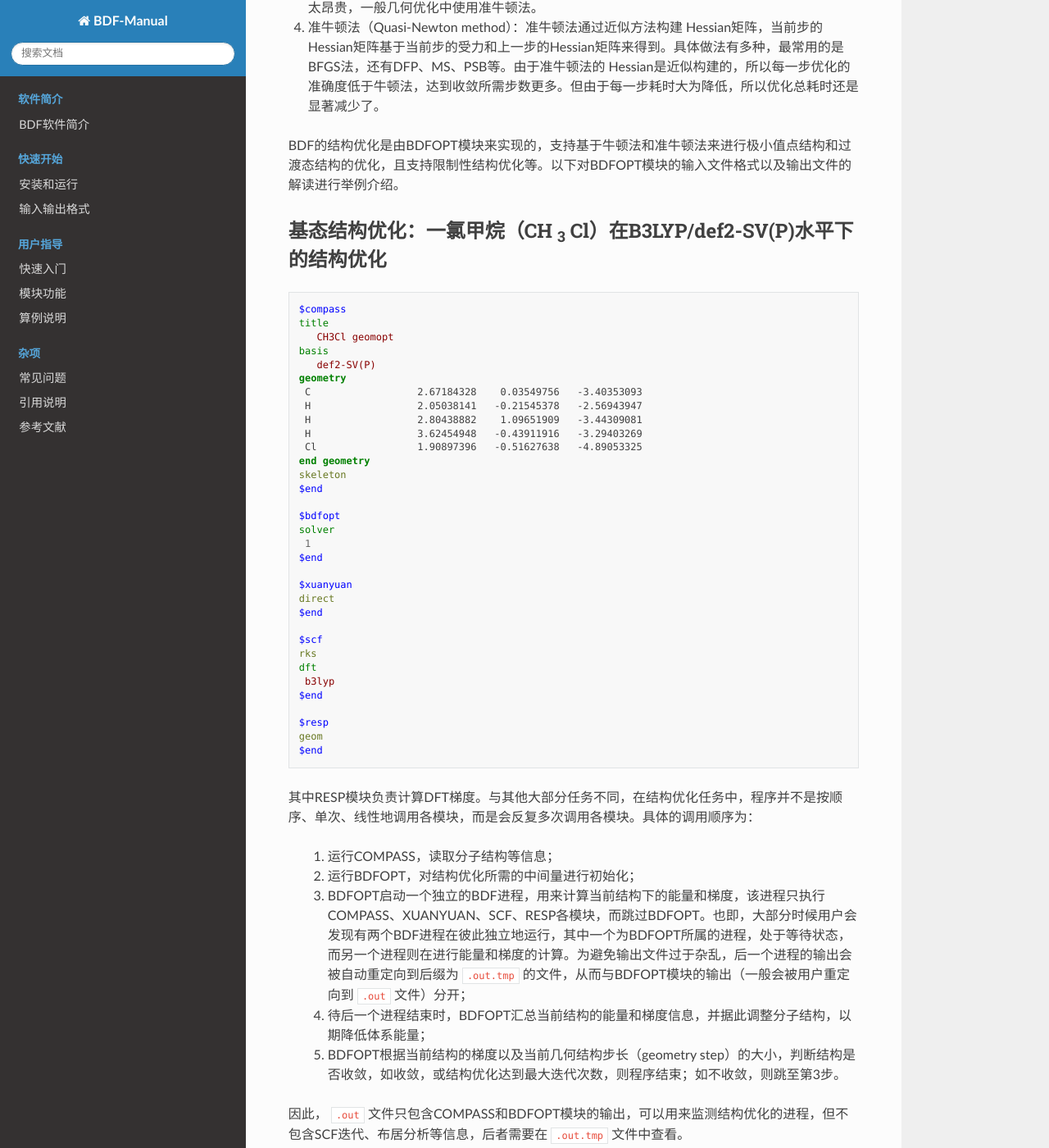
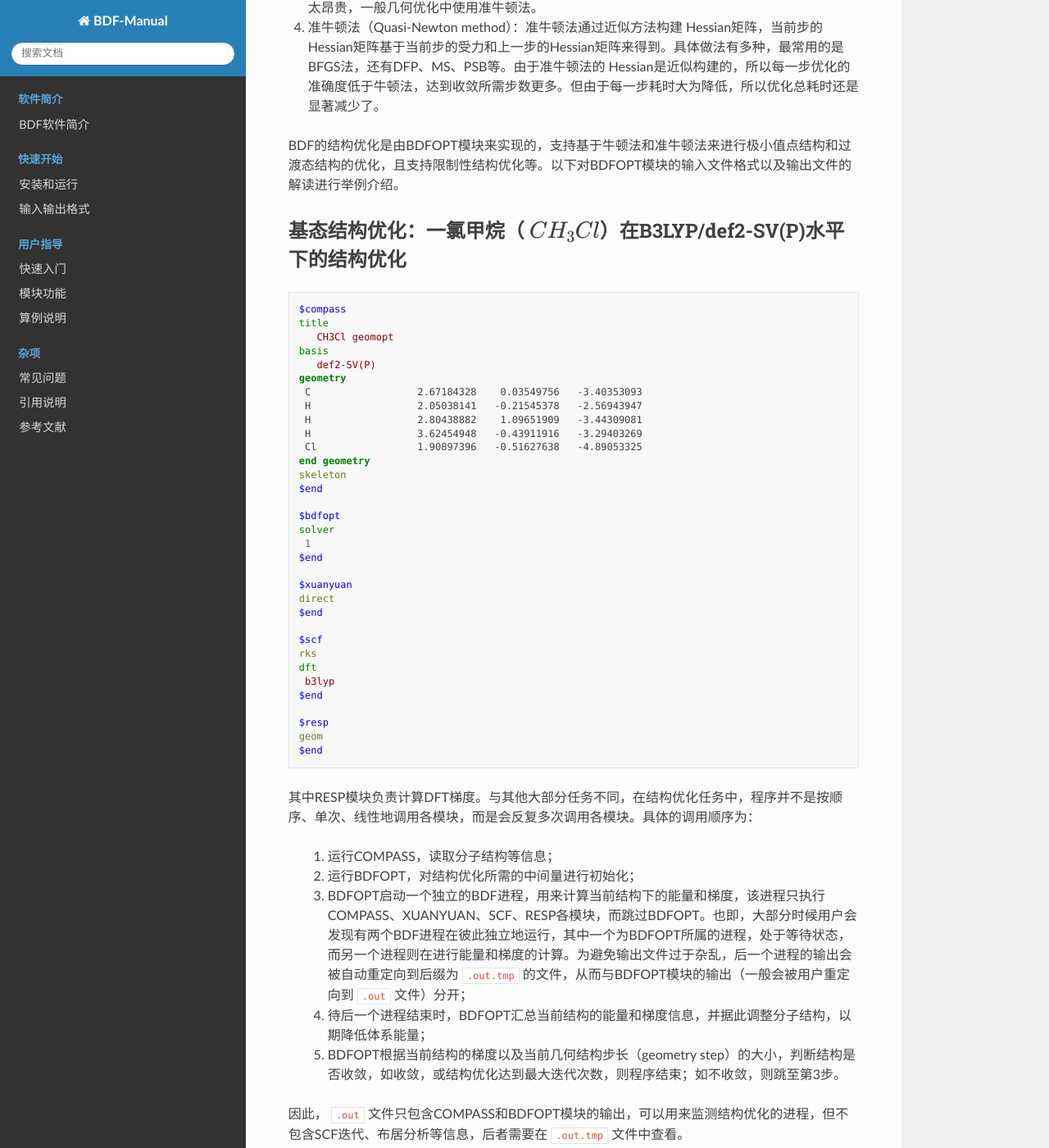
Before and after one commit to BDF-manual-maintenance/BDF-Manual, a Sphinx documentation site: the page built from source/guide/Optimization.rst, in a window 1280 px wide and 1400 px high, scrolled down 542 px. Shown: the whole window at 82% size. Built offline with Sphinx 7.4.7 and the Read the Docs theme 2.0.0, drawn with Linux system fonts in a browser that asks for light colours; pages that are not in the unit, such as notebooks, are missing from menus; some of the changed text lies outside the part shown.

Commit message:
Update Optimization.rst

```diff
--- a/source/guide/Optimization.rst
+++ b/source/guide/Optimization.rst
@@ -17,7 +17,7 @@
 
 BDF的结构优化是由BDFOPT模块来实现的，支持基于牛顿法和准牛顿法来进行极小值点结构和过渡态结构的优化，且支持限制性结构优化等。以下对BDFOPT模块的输入文件格式以及输出文件的解读进行举例介绍。
 
-基态结构优化：一氯甲烷（CH :sub:`3` Cl）在B3LYP/def2-SV(P)水平下的结构优化
+基态结构优化：一氯甲烷（ :math:`CH_3Cl`）在B3LYP/def2-SV(P)水平下的结构优化
 -------------------------------------------------------------------------
 
 .. code-block:: bdf
@@ -66,7 +66,7 @@ BDF的结构优化是由BDFOPT模块来实现的，支持基于牛顿法和准
 
 因此， ``.out`` 文件只包含COMPASS和BDFOPT模块的输出，可以用来监测结构优化的进程，但不包含SCF迭代、布居分析等信息，后者需要在 ``.out.tmp`` 文件中查看。
 
-以上述CH :sub:`3` Cl的结构优化任务为例，可以看到 ``.out`` 文件里BDFOPT模块的输出：
+以上述 :math:`CH_3Cl`的结构优化任务为例，可以看到 ``.out`` 文件里BDFOPT模块的输出：
 
 .. code-block::
 
@@ -210,7 +210,7 @@ BDF的结构优化是由BDFOPT模块来实现的，支持基于牛顿法和准
 
 即可在当前目录下得到filename.xyz。
 
-频率计算：CH :sub:`3` Cl在平衡结构下的谐振频率及热力学量的计算
+频率计算：:math:`CH_3Cl`在平衡结构下的谐振频率及热力学量的计算
 -------------------------------------------------------
 
 结构优化收敛后，即可进行频率分析。准备以下输入文件：
@@ -500,7 +500,7 @@ BDF的结构优化是由BDFOPT模块来实现的，支持基于牛顿法和准
 
 无论是优化极小值点结构，还是优化过渡态，程序都必须在第一步结构优化之前产生一个初始的Hessian，以备后续结构优化步骤使用。一般而言，初始Hessian应当与初始结构下的精确Hessian定性符合，尤其是虚频数目必须一致。对于极小值点的优化，这个要求很容易满足，即便是分子力学级别的Hessian（所谓“模型Hessian”）也能做到和精确Hessian定性一致，因此此时程序以模型Hessian为初始Hessian，而无需计算精确Hessian。然而对于过渡态优化，模型Hessian一般不存在虚频，因此必须产生精确Hessian作为初始Hessian。以上输入文件的 ``hess init+final`` 即表示既产生初始Hessian以备过渡态优化需要（此Hessian因为不是在梯度为0的结构上计算的，频率及热化学量没有明确物理意义，因此仅计算Hessian而不做频率分析），又在结构优化收敛后再次进行Hessian计算，以得到频率分析结果。也可将 ``init+final`` 替换为 ``init`` ，即只产生初始Hessian，而结构优化收敛后不再次计算Hessian，但因过渡态优化（乃至所有结构优化任务）一般需要检验最终收敛的结构的虚频数目，因此不建议省略final关键词。
 
-计算的输出与优化极小值点结构类似。最后频率分析时可以看到收敛的结构有且仅有一个虚频（-1104 cm :sup:`-1`）：
+计算的输出与优化极小值点结构类似。最后频率分析时可以看到收敛的结构有且仅有一个虚频（-1104 :math:`cm^{-1}`）：
 
 .. code-block::
 
```
